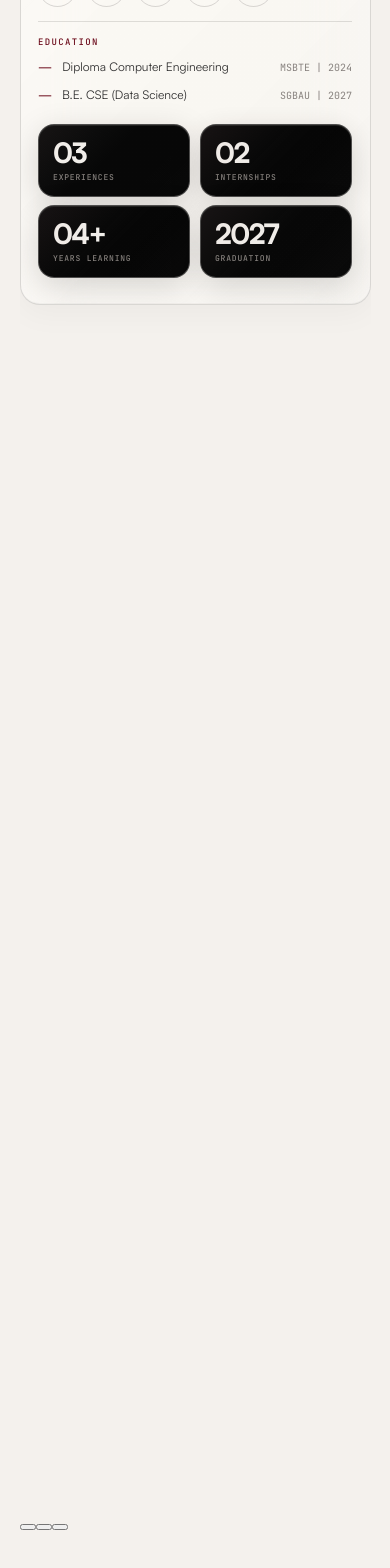
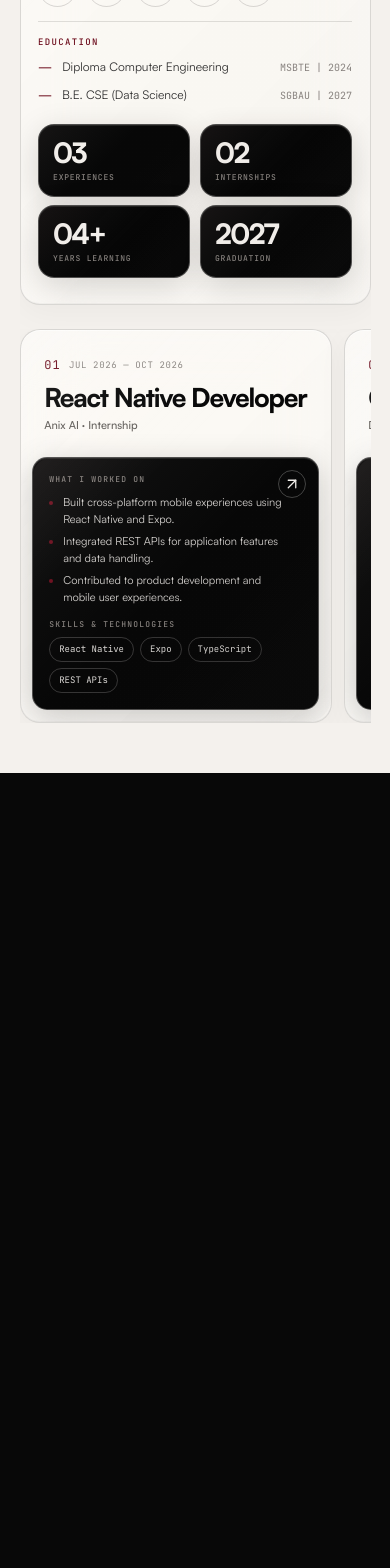
Before and after one commit to roxton75/PORTFOLIO-2026, a Next.js app: page / in a window 390 px wide. Shown: the part 1431-2999 px from the top of the page. After the commit the page ends 2204 px from the top, so only its background shows below. Built offline with nearby package versions, Linux system fonts and the light colour scheme.

Commit message:
Work section: reverted experience carousel, restored stacked layout

```diff
--- a/components/work/Work.tsx
+++ b/components/work/Work.tsx
@@ -1,6 +1,5 @@
 "use client";
 
-import { useCallback, useEffect, useRef, useState } from "react";
 import Image from "next/image";
 import { motion, useReducedMotion } from "motion/react";
 import { ArrowUpRight } from "lucide-react";
@@ -66,8 +65,6 @@ const stats = [
   { value: "2027", label: "GRADUATION" },
 ];
 
-const AUTOPLAY_MS = 4500;
-
 const containerVariants = {
   hidden: {},
   visible: {
@@ -94,64 +91,6 @@ const cardVariants = {
 
 export default function Work() {
   const shouldReduceMotion = useReducedMotion();
-
-  // --- Mobile-only horizontal auto-swipe carousel ---
-  const [isMobile, setIsMobile] = useState(false);
-  const [activeIndex, setActiveIndex] = useState(0);
-  const [slideWidth, setSlideWidth] = useState(0);
-  const [isPaused, setIsPaused] = useState(false);
-  const viewportRef = useRef<HTMLDivElement>(null);
-
-  useEffect(() => {
-    const mq = window.matchMedia("(max-width: 768px)");
-    const sync = () => setIsMobile(mq.matches);
-    sync();
-    mq.addEventListener("change", sync);
-    return () => mq.removeEventListener("change", sync);
-  }, []);
-
-  useEffect(() => {
-    const el = viewportRef.current;
-    if (!el) return;
-
-    const measure = () => setSlideWidth(el.clientWidth);
-    measure();
-
-    const ro = new ResizeObserver(measure);
-    ro.observe(el);
-    return () => ro.disconnect();
-  }, [isMobile]);
-
-  // Auto-advance only on mobile, paused on interaction / reduced motion.
-  useEffect(() => {
-    if (!isMobile || shouldReduceMotion || isPaused) return;
-
-    const id = window.setInterval(() => {
-      setActiveIndex((i) => (i + 1) % experiences.length);
-    }, AUTOPLAY_MS);
-
-    return () => window.clearInterval(id);
-  }, [isMobile, shouldReduceMotion, isPaused]);
-
-  const goTo = useCallback((index: number) => {
-    const count = experiences.length;
-    setActiveIndex(((index % count) + count) % count);
-  }, []);
-
-  const handleDragEnd = useCallback(
-    (_: unknown, info: { offset: { x: number }; velocity: { x: number } }) => {
-      const threshold = slideWidth * 0.2;
-      const swipedLeft =
-        info.offset.x < -threshold || info.velocity.x < -450;
-      const swipedRight =
-        info.offset.x > threshold || info.velocity.x > 450;
-
-      if (swipedLeft) goTo(activeIndex + 1);
-      else if (swipedRight) goTo(activeIndex - 1);
-      else goTo(activeIndex); // snap back
-    },
-    [activeIndex, goTo, slideWidth]
-  );
 
   return (
     <section id="work" className={styles.work}>
@@ -247,7 +186,6 @@ export default function Work() {
                 <a
                   href="https://open.spotify.com/user/84vsihgp4t0zm8oa0peg65ifa?si=49d27c9b90634984"
                   target="_blank"
-                  rel="noreferrer"
                   aria-label="Spotify"
                   className={styles.socialLink}
                 >
@@ -302,48 +240,16 @@ export default function Work() {
           ================================= */}
 
           <div className={styles.experienceColumn}>
-            <div
-              ref={viewportRef}
-              className={`${styles.experienceList} ${
-                isMobile ? styles.experienceListMobile : ""
-              }`}
-              onPointerEnter={() => setIsPaused(true)}
-              onPointerLeave={() => setIsPaused(false)}
-              onTouchStart={() => setIsPaused(true)}
-              onTouchEnd={() => setIsPaused(false)}
-            >
             <motion.div
-                className={styles.experienceTrack}
+              className={styles.experienceList}
               variants={containerVariants}
               initial="hidden"
               whileInView="visible"
               viewport={{ once: true, amount: 0.1 }}
-                animate={
-                  isMobile
-                    ? { x: -activeIndex * slideWidth }
-                    : { x: 0 }
-                }
-                transition={
-                  shouldReduceMotion
-                    ? { duration: 0 }
-                    : { type: "spring", stiffness: 220, damping: 30, mass: 0.9 }
-                }
-                drag={isMobile ? "x" : false}
-                dragConstraints={{ left: 0, right: 0 }}
-                dragElastic={0.12}
-                onDragEnd={handleDragEnd}
             >
-                {experiences.map((experience, index) => (
-                  <motion.div
+              {experiences.map((experience) => (
+                <motion.article
                   key={experience.number}
-                    className={styles.slide}
-                    animate={{
-                      opacity: isMobile && index !== activeIndex ? 0.35 : 1,
-                      scale: isMobile && index !== activeIndex ? 0.94 : 1,
-                    }}
-                    transition={{ duration: 0.5, ease: [0.22, 1, 0.36, 1] }}
-                  >
-                    <motion.article
                   className={styles.experienceCard}
                   variants={cardVariants}
                 >
@@ -354,9 +260,7 @@ export default function Work() {
                         {experience.number}
                       </span>
 
-                          <span className={styles.period}>
-                            {experience.period}
-                          </span>
+                      <span className={styles.period}>{experience.period}</span>
                     </div>
 
                     <h3 className={styles.role}>{experience.role}</h3>
@@ -373,8 +277,8 @@ export default function Work() {
                       </span>
 
                       <ul className={styles.pointsList}>
-                            {experience.points.map((point, pointIndex) => (
-                              <li key={pointIndex}>{point}</li>
+                        {experience.points.map((point, index) => (
+                          <li key={index}>{point}</li>
                         ))}
                       </ul>
                     </div>
@@ -400,29 +304,8 @@ export default function Work() {
                     </span>
                   </div>
                 </motion.article>
-                  </motion.div>
               ))}
             </motion.div>
-            </div>
-
-            {/* Mobile carousel dots */}
-            {isMobile && (
-              <div className={styles.carouselDots} role="tablist">
-                {experiences.map((experience, index) => (
-                  <button
-                    key={experience.number}
-                    type="button"
-                    role="tab"
-                    aria-selected={index === activeIndex}
-                    aria-label={`Go to ${experience.role}`}
-                    className={`${styles.carouselDot} ${
-                      index === activeIndex ? styles.carouselDotActive : ""
-                    }`}
-                    onClick={() => goTo(index)}
-                  />
-                ))}
-              </div>
-            )}
           </div>
         </div>
       </div>
```
Lines whose indentation alone changed are shown as unchanged.
